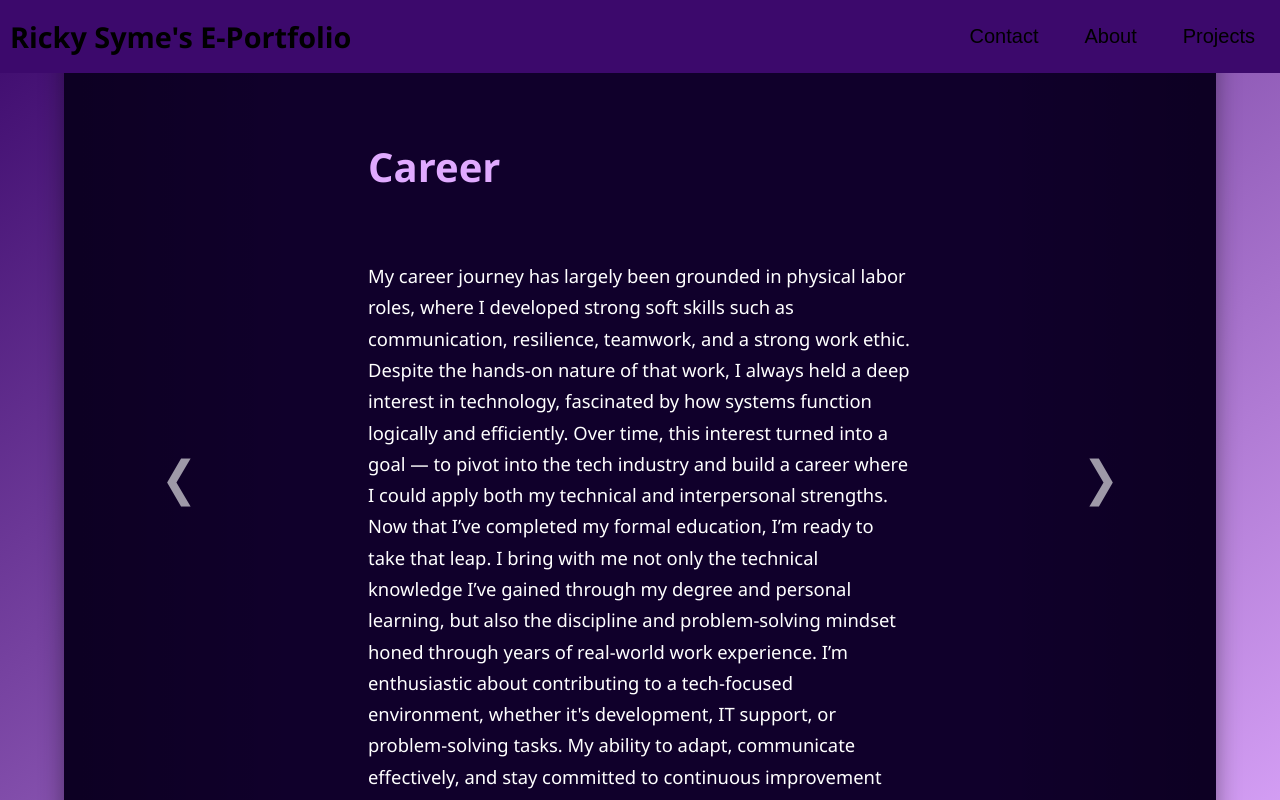
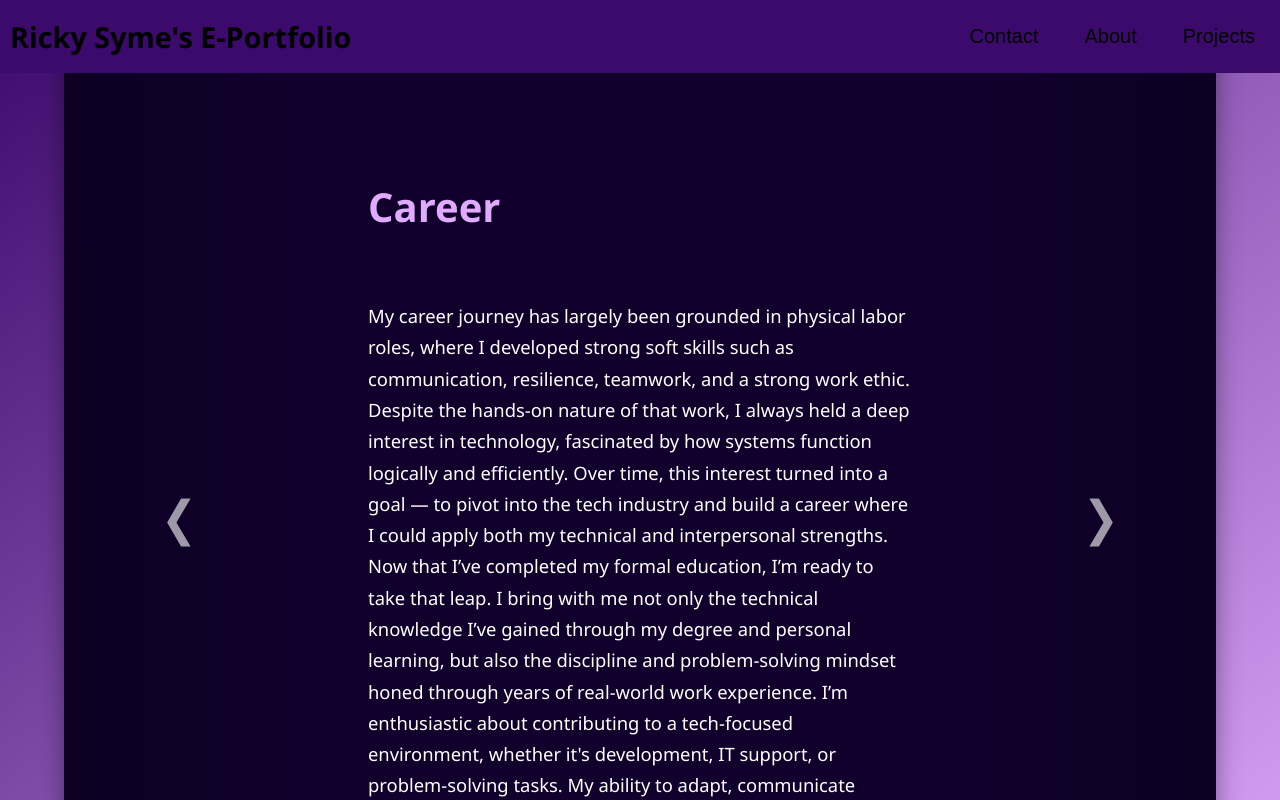
Before and after one commit to Kakapo115/E-portfolioV2, a React (Create React App) app in the folder client/: page / in a window 1280 px wide. Built offline with nearby package versions, Linux system fonts and the light colour scheme.

Commit message:
about css

```diff
--- a/client/src/styles/about.css
+++ b/client/src/styles/about.css
@@ -1,6 +1,6 @@
 .aboutSlideshowContainer {
   text-align: center;
-  padding: 0;
+  padding-top: 40px;
   background: linear-gradient(to bottom right, #3c096c, #e0aaff);
   color: white;
   min-height: 100vh;
--- a/client/src/styles/contact.css
+++ b/client/src/styles/contact.css
@@ -1,6 +1,6 @@
 .contact {
-  padding-top: 140px;
-  padding-bottom: 140px;
+  padding-top: 170px;
+  padding-bottom: 120px;
   color: white;
   background: linear-gradient(to bottom right, #3c096c, #e0aaff);
 }
```
